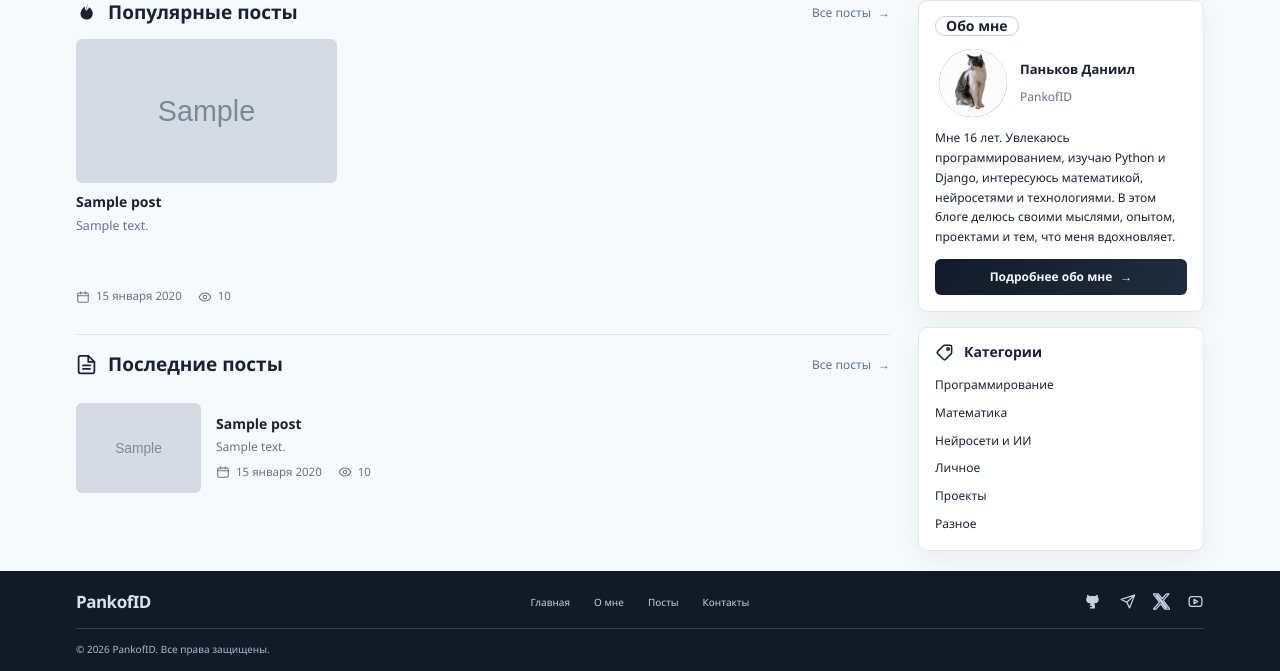
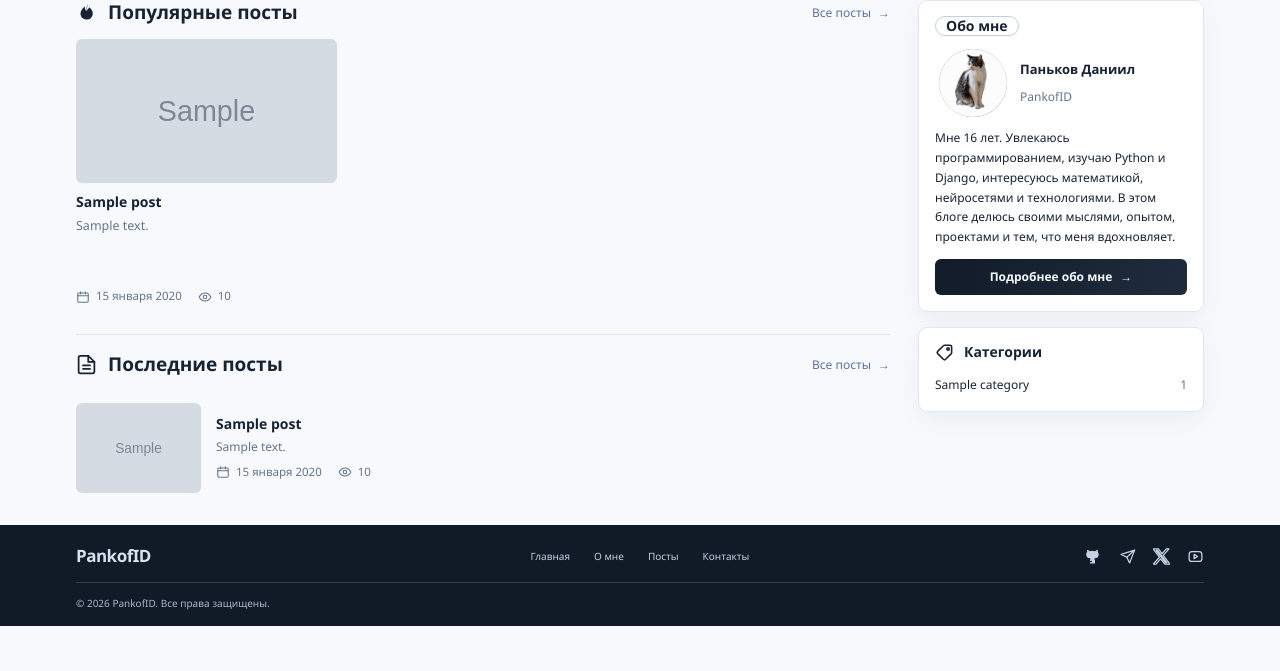
Before and after one commit to PankofID/django_blog, a Django app: page / in a window 1280 px wide. Shown: the part 386-1057 px from the top of the page. After the commit the page ends 1012 px from the top, so only its background shows below. Run offline with Django 5.2, Linux system fonts and the light colour scheme; tables that the repository leaves empty hold one stand-in row (values such as "Sample post"); grey boxes marked "Sample" are stand-in pictures.

Commit message:
The main page has been changed: The number of posts with a specific category

```diff
--- a/main/templates/main/index.html
+++ b/main/templates/main/index.html
@@ -118,12 +118,9 @@
                 Категории
             </h2>
             <ul class="category-list">
-                <li><a href="{% url 'main:posts' %}?category=programmirovanie">Программирование</a></li>
-                <li><a href="{% url 'main:posts' %}?category=matematika">Математика</a></li>
-                <li><a href="{% url 'main:posts' %}?category=nejroseti">Нейросети и ИИ</a></li>
-                <li><a href="{% url 'main:posts' %}?category=lichnoe">Личное</a></li>
-                <li><a href="{% url 'main:posts' %}?category=proekty">Проекты</a></li>
-                <li><a href="{% url 'main:posts' %}?category=raznoe">Разное</a></li>
+                {% for category in categories %}
+                    <li><a href="{% url 'main:posts' %}?category={{ category.slug }}">{{ category.name }} <span>{{ category.post_count }}</span></a></li>
+                {% endfor %}
             </ul>
         </section>
     </aside>
--- a/main/views.py
+++ b/main/views.py
@@ -1,4 +1,4 @@
-from django.db.models import Q, F
+from django.db.models import Q, F, Count
 from django.shortcuts import render, get_object_or_404
 
 from main.models import Post, Category
@@ -9,10 +9,12 @@ from main.models import Post, Category
 def index(request):
     popular_posts = Post.objects.order_by('-views')[:3]
     recent_posts = Post.objects.order_by('-created_at')[:5]
+    categories = Category.objects.annotate(post_count=Count('posts'))
 
     context = {
         'popular_posts': popular_posts,
         'recent_posts': recent_posts,
+        'categories': categories,
     }
 
     return render(request, 'main/index.html', context)
```
Also changed, not shown: 1 other file.
